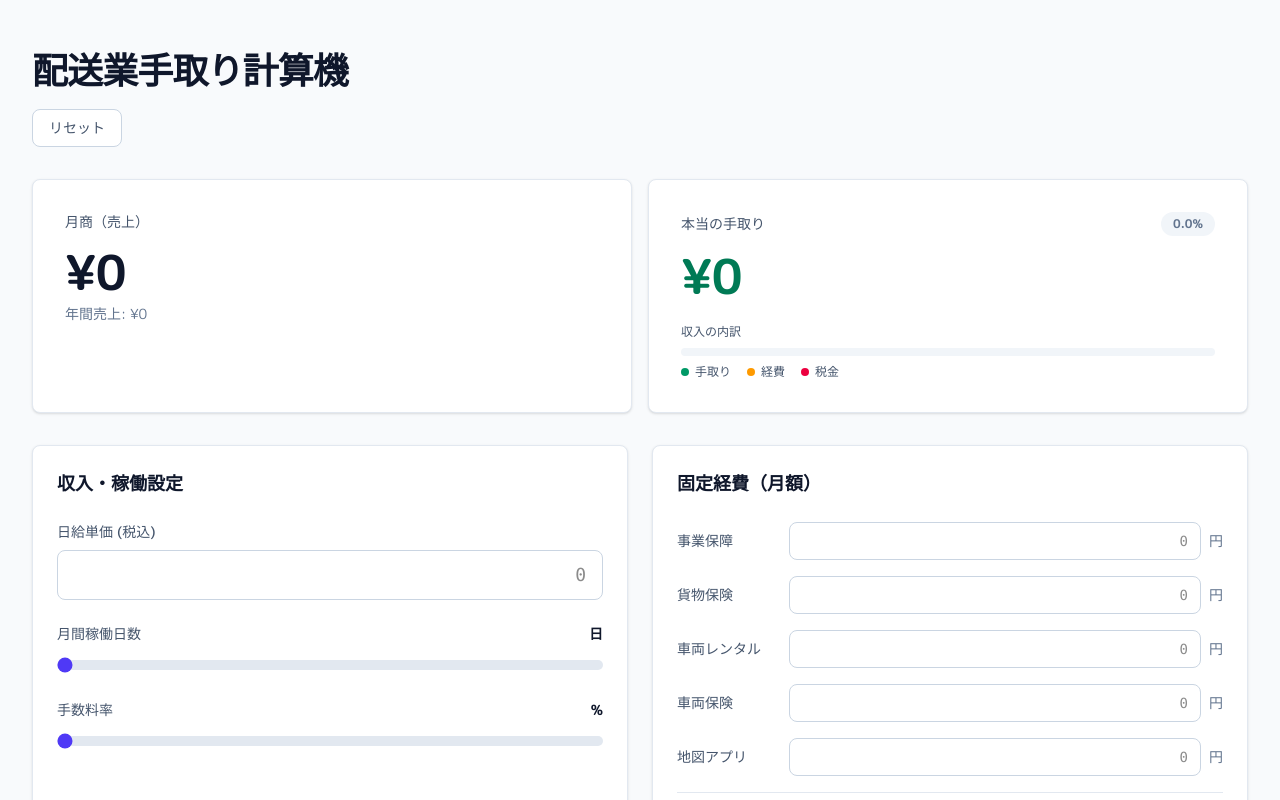
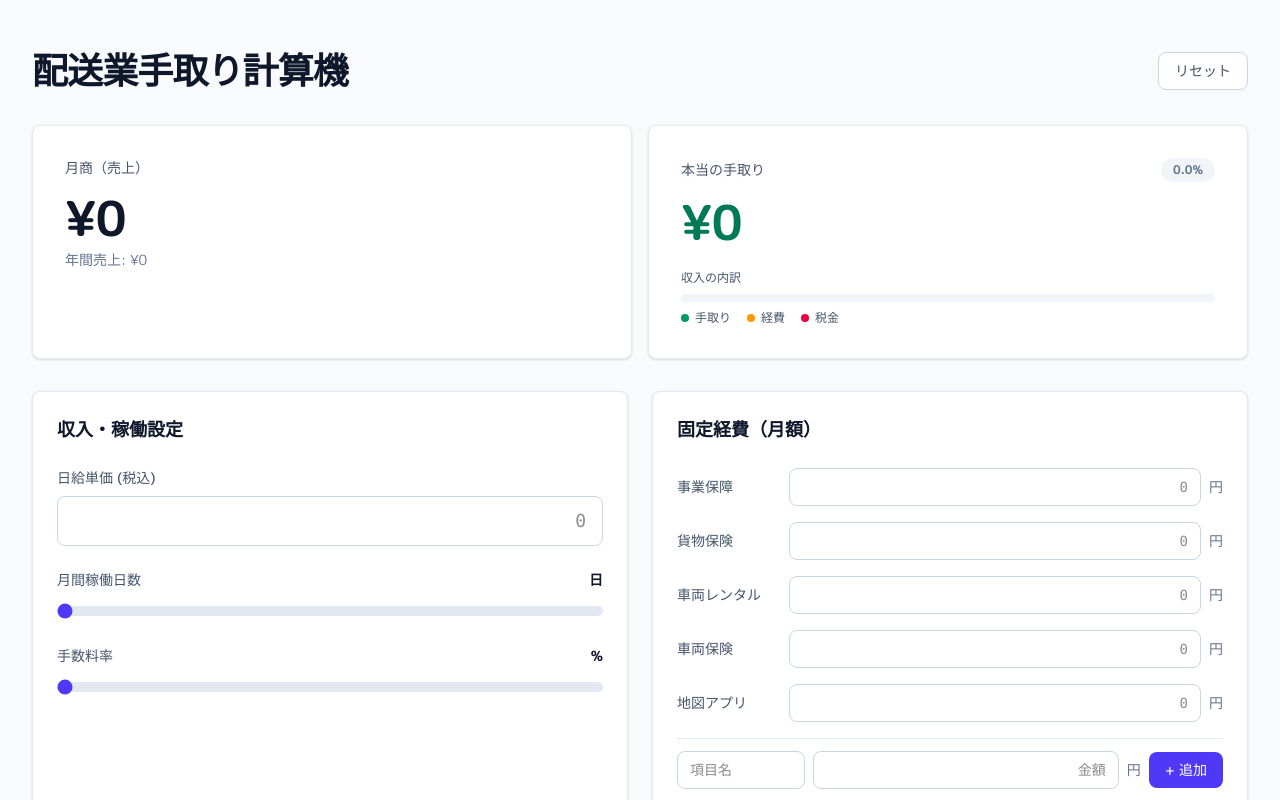
Before and after one commit to lomoreshiga-byte/freelance-simulator, a Next.js app: page / in a window 1280 px wide. Shown: the top 800 px of the page. Built offline with nearby package versions, Linux system fonts and the light colour scheme.

Commit message:
style: move reset button back next to title

```diff
--- a/src/app/components/FreelanceSimulator.tsx
+++ b/src/app/components/FreelanceSimulator.tsx
@@ -286,22 +286,16 @@ export default function FreelanceSimulator() {
 
         {/* Header */}
         <header className="mb-8">
-          <div className="flex flex-col gap-4">
-            <div className="flex items-start justify-between gap-4">
-              <div className="flex-1">
+          <div className="flex items-center justify-between gap-4">
             <h1 className="text-2xl sm:text-3xl lg:text-4xl font-bold text-slate-900 tracking-tight leading-tight">
               配送業手取り計算機
             </h1>
-              </div>
-            </div>
-            <div className="flex justify-end sm:justify-start">
             <button
               onClick={resetAllData}
               className="px-4 py-2 text-sm font-medium text-slate-600 bg-white border border-slate-300 rounded-lg hover:bg-slate-50 hover:text-red-600 hover:border-red-300 transition-colors whitespace-nowrap"
             >
               リセット
             </button>
-            </div>
           </div>
         </header>
 
```
Lines whose indentation alone changed are shown as unchanged.
